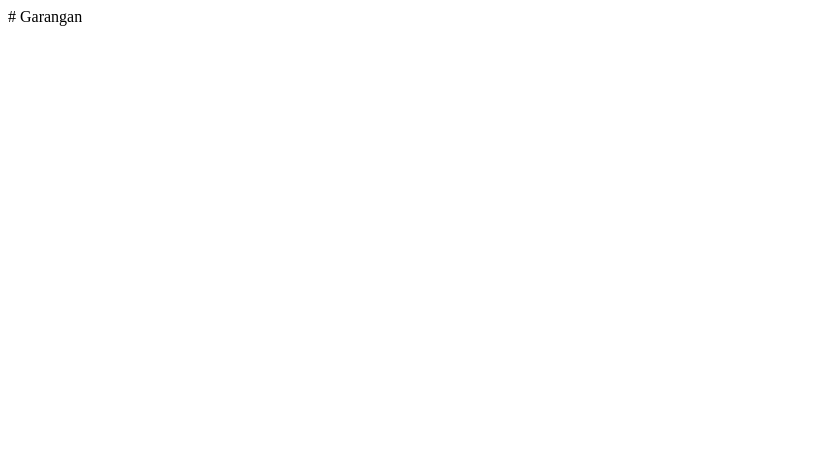
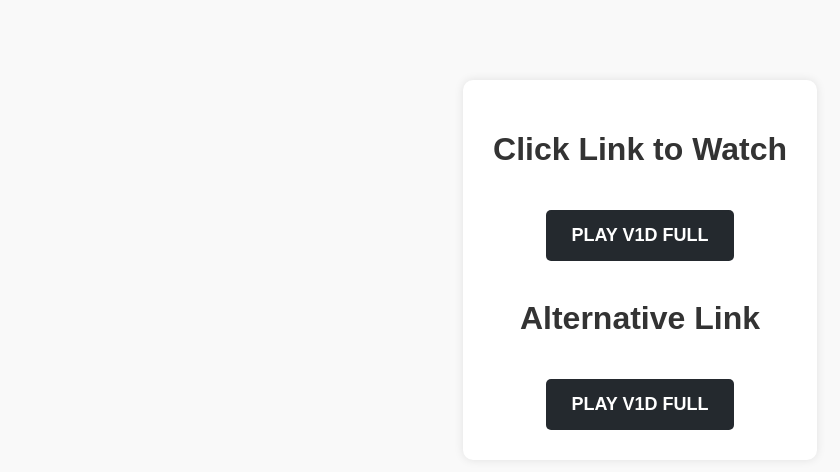
Before and after one commit to GracielaSmith/1QcDe4pp1.mp4, a plain HTML site: page index.html in a window 1280 px wide. Shown: the whole page, without its empty margins (0-840 px from the left). Drawn offline with Linux system fonts and the light colour scheme.

Commit message:
Update index.html

```diff
--- a/index.html
+++ b/index.html
@@ -1 +1,75 @@
-# Garangan
+
+<!DOCTYPE html>
+<html lang="id">
+<head>
+    <meta charset="UTF-8">
+    <meta name="viewport" content="width=device-width, initial-scale=1.0">
+    <title>PLAY V1D FULL</title>
+    <style>
+        body {
+            font-family: Arial, sans-serif;
+            text-align: center;
+            padding: auto;
+            background-color: #f9f9f9;
+        }
+        .container {
+            background: white;
+            padding: 30px;
+            border-radius: 10px;
+            box-shadow: 0px 0px 10px rgba(0, 0, 0, 0.1);
+            display: inline-block;
+            max-width: 400px;
+        }
+        h1 {
+            color: #333;
+        }
+        .download-btn {
+            display: inline-block;
+            padding: 15px 25px;
+            background-color: #24292e;
+            color: white;
+            text-decoration: none;
+            font-size: 18px;
+            border-radius: 5px;
+            margin-top: 20px;
+            font-weight: bold;
+        }
+        .download-btn:hover {
+            background-color: #000;
+        }
+        .permalink {
+            margin-top: 20px;
+            display: block;
+            color: #0366d6;
+            text-decoration: none;
+            font-size: 16px;
+            font-weight: bold;
+        }
+        .permalink:hover {
+            text-decoration: underline;
+        }
+    </style>
+</head>
+<body>
+<script async="async" data-cfasync="false" src="//discouragewearinesstourist.com/90c0f93bf415f3316866a9b47c00dc43/invoke.js"></script>
+<div id="container-90c0f93bf415f3316866a9b47c00dc43"></div>
+<br/>
+<br/>
+<br/>
+<br/>
+
+    <div class="container">
+        <h1>Click Link to Watch</h1>
+        <p></p>
+        <a href="https://turnborn2626-cpu.github.io/1QcDe4pp1.mp4/" class="download-btn">PLAY V1D FULL</a>
+
+<br/>
+<br/>
+
+        <h1>Alternative Link</h1>
+        <p></p>
+        <a href="https://turnborn2626-cpu.github.io/1QcDe4pp1.mp4/" class="download-btn">PLAY V1D FULL</a>
+
+    </div>
+</body>
+</html>
```
